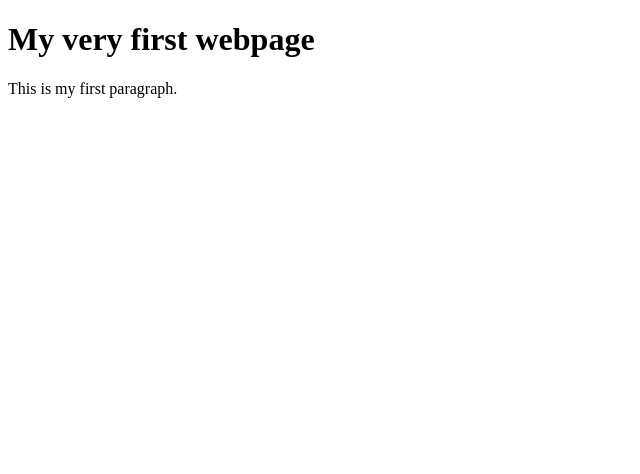
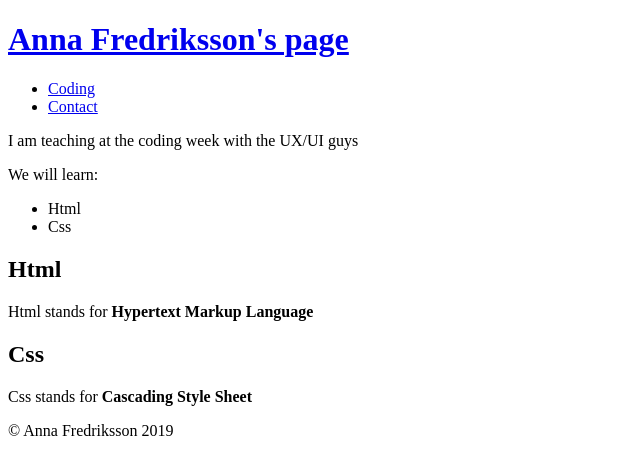
Before and after one commit to annaclf/coding-week-day1, a plain HTML site: page index.html in a window 1280 px wide. Shown: the whole page, without its empty margins (0-640 px from the left). Drawn offline with Linux system fonts and the light colour scheme.

Commit message:
Add nav, main and footer

```diff
--- a/index.html
+++ b/index.html
@@ -7,7 +7,37 @@
   <title>Document</title>
 </head>
 <body>
-  <h1>My very first webpage</h1>
-  <p>This is my first paragraph.</p>
+  <header>
+    <h1>
+      <a href="#">Anna Fredriksson's page</a></h1>
+    <nav>
+      <ul>
+        <li>
+          <a href="#">Coding</a>
+        </li>
+        <li>
+          <a href="#">Contact</a>
+        </li>
+      </ul>
+    </nav>
+  </header>
+
+  <main>
+    <p>I am teaching at the coding week with the UX/UI guys</p>
+    <p>We will learn:</p>
+    <ul>
+      <li>Html</li>
+      <li>Css</li>
+    </ul>
+    <h2>Html</h2>
+    <p>Html stands for <strong>Hypertext Markup Language</strong></p>
+    <h2>Css</h2>
+    <p>Css stands for <strong>Cascading Style Sheet</strong></p>
+  </main>
+
+  <footer>
+    <p>© Anna Fredriksson 2019</p>
+  </footer>
+
 </body>
 </html>
```
